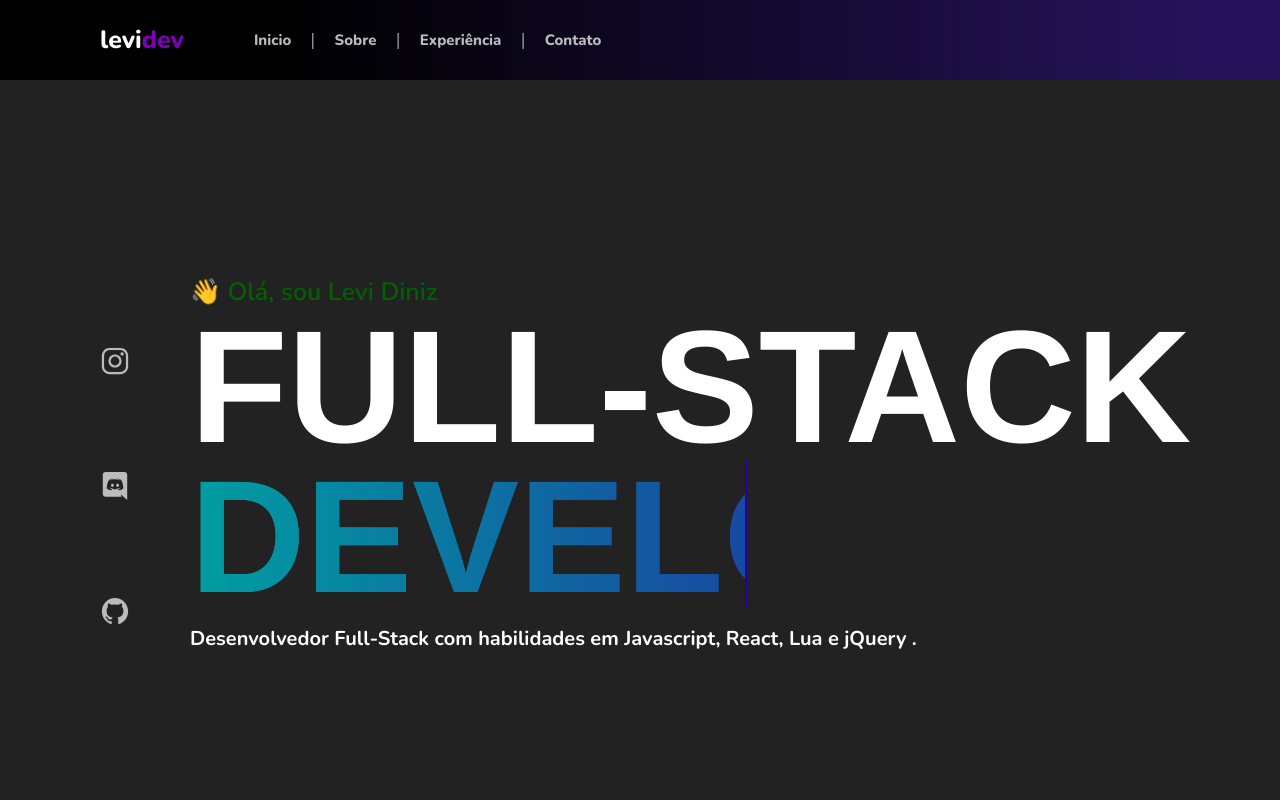
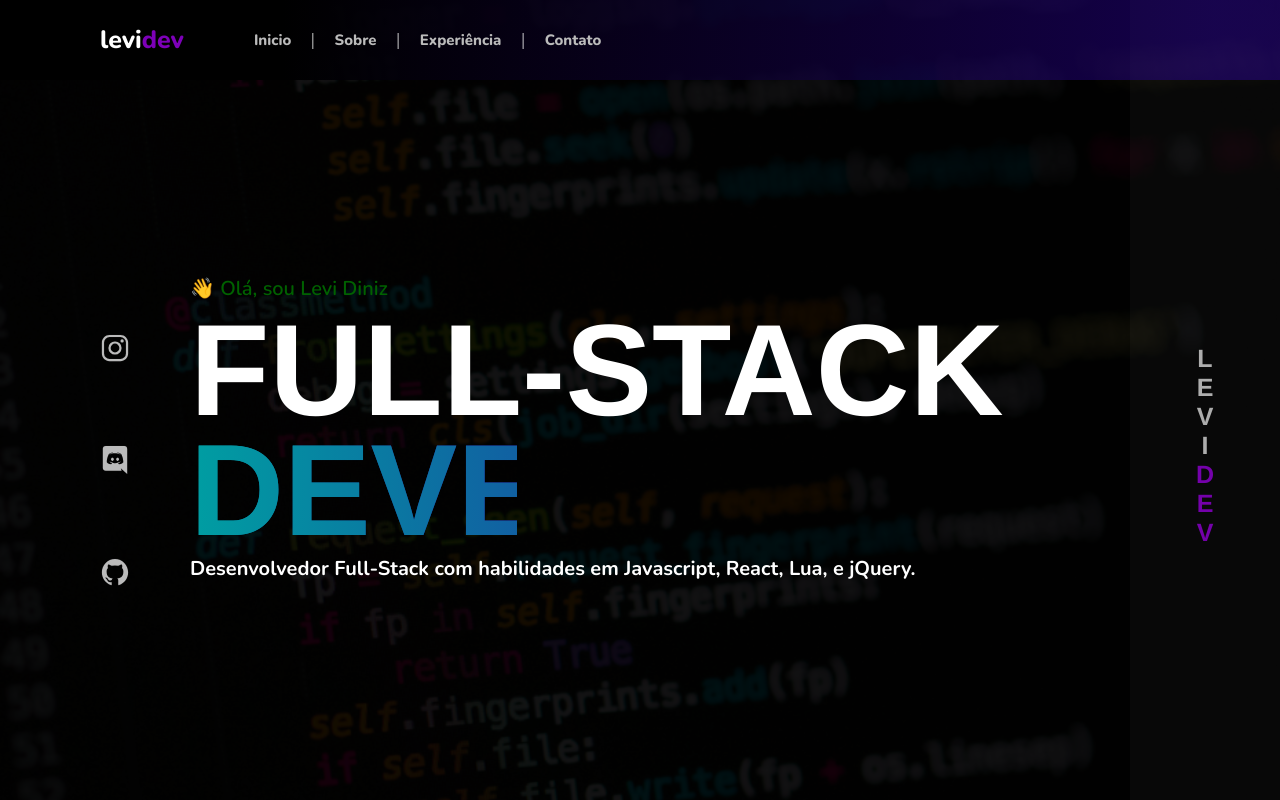
Before and after one commit to zBatataXDz/portfolio, a React (Create React App) app: page / in a window 1280 px wide. Shown: the top 800 px of the page. Built offline with nearby package versions, Linux system fonts and the light colour scheme.

Commit message:
main (animation)

```diff
--- a/public/index.html
+++ b/public/index.html
@@ -28,6 +28,9 @@
     <noscript>You need to enable JavaScript to run this app.</noscript>
     <div id="root"></div>
 
-
+    <!-- <audio autoplay> -->
+      <!-- <source src="/comunicacao.ogg" type="audio/ogg"> -->
+      <!-- Seu navegador não suporta a reprodução automática de áudio. -->
+    <!-- </audio> -->
   </body>
 </html>
--- a/src/componentes/Main.js
+++ b/src/componentes/Main.js
@@ -1,55 +1,40 @@
+import React from 'react';
 
 export default function Main() {
+
+    const openInstagram = () => {window.open('https://www.instagram.com/leviidiniz/', '_blank');};
+    const openDiscord= () => {window.open('https://discord.gg/CSUDMwttHx', '_blank');};
+    const openGitHub= () => {window.open('https://github.com/pzglevi/', '_blank');};
+
     return (
         <main id="main">
             <section id="section1">
-                <div>
-                    {/* <img className="code" src="/image/code.png"
-                        alt="codigo logico"
-                    ></img> */}
+                <div className='imagem'>
+                    <img className="img1" src="/image/code.png" alt="codigo logico"></img>
                 </div>
-                <div id="meuni_inicial">
+                    <div id="txt2">
+                        <p className="name2">L E V I  <span style={{ color: 'rgb(125, 0, 184)' }}>D E V</span></p>
+                    </div>
+                <div id="meunu_inicial">
                     <div id="icons">
                         <div className="instagram">
-                            <ion-icon name="logo-instagram"></ion-icon>
+                            <ion-icon name="logo-instagram" onClick={openInstagram}></ion-icon>
                         </div>
                         <div className="discord">
-                            <ion-icon name="logo-discord"></ion-icon>
+                            <ion-icon name="logo-discord" onClick={openDiscord}></ion-icon>
                         </div>
                         <div className="github">
-                            <ion-icon name="logo-github"></ion-icon>
+                            <ion-icon name="logo-github" onClick={openGitHub}></ion-icon>
                         </div>
                     </div>
                     <div id="txt">
                         <p className="titulo">👋 Olá, sou Levi Diniz</p>
                         <p className="p1">FULL-STACK</p>
                         <p className="p2"> <span></span> </p>
-                        {/* <p className="p3">DEVELOPER</p> */}
-                        <p className="p3">Desenvolvedor Full-Stack com habilidades em Javascript, React, Lua e jQuery .</p>
-                    </div>
-                </div>
-            </section>
-            <section id="section2">
-                <div id="meuni_inicial">
-                    <div id="icons">
-                        <div className="instagram">
-                            <ion-icon name="logo-instagram"></ion-icon>
-                        </div>
-                        <div className="discord">
-                            <ion-icon name="logo-discord"></ion-icon>
-                        </div>
-                        <div className="github">
-                            <ion-icon name="logo-github"></ion-icon>
-                        </div>
-                    </div>
-                    <div id="txt">
-                        <p className="titulo">👋 Olá, sou Levi Diniz</p>
-                        <p className="p1">FRONT-END</p>
-                        <p className="p2">STUDENT.</p>
-                        <p className="p3">DEVELOPER</p>
+                        <p className="p3">Desenvolvedor Full-Stack com habilidades em Javascript, React, Lua, e jQuery.</p>
                     </div>
                 </div>
             </section>
         </main>
-    )
+    );
 }
--- a/src/styles.css
+++ b/src/styles.css
@@ -5,32 +5,35 @@
 }
 
 body {
-  background-color: #222;
+  background-color: #000000;
+}
+header{
+  z-index: 9999;
 }
 
-
 #menu{
-  /* width: 100%; */
   height: 80px;
   display: flex;
-
   align-items: center;
   padding-left: 100px;
   color: rgb(255, 255, 255);
-  /* background: rgb(0,0,0); */
   background: linear-gradient(90deg, rgba(0,0,0,1) 22%, rgba(43,0,162,0.4514180672268907) 95%);
-  z-index: 9999999;
+  z-index: 99999;
 }
 
 #menu #name {
   font-family: "Nunito", sans-serif;
   font-weight: 800;
   font-size: 25px;
+  z-index: 9999;
+
 }
 
 #menu #button{
   width: 80px;
   margin-left: 50px;
+  z-index: 9999;
+
 }
 
 #menu #button span{
@@ -39,11 +42,15 @@ body {
   font-size: 15px;
   margin: 20px;
   color: rgb(187, 187, 187);
+  z-index: 9999;
+
 }
 
 #menu #button span:hover {
   cursor: pointer;
   color: white;
+  z-index: 9999;
+
 }
 /*
 =======================================
@@ -51,7 +58,11 @@ body {
 =======================================
 */
 
-.code {
+.img1 {
+  position: absolute;
+  top: 0;
+}
+.img2 {
   position: absolute;
   top: 0;
 }
@@ -64,9 +75,11 @@ body {
   justify-content: center;
 }
 #icons ion-icon {
-  margin-top: 7%;
+  margin-top: 6%;
   color: rgb(187, 187, 187);
   cursor: pointer;
+  /* z-index: -1; */
+
 }
 #icons ion-icon:hover {
   color:  rgb(53, 13, 165);
@@ -91,24 +104,22 @@ body {
   left: 100px;
 }
 
-#meuni_inicial {
+#meunu_inicial {
   width: 1300px;
   height: 450px;
   /* border: 1px solid; */
   position: relative;
 }
-#txt {
-
-}
-
 .titulo {
   color: rgb(0, 97, 0);
   font-family: "Nunito", sans-serif;
   font-weight: 600;
-  font-size: 25px;
+  font-size: 20px;
   position: absolute;
   top: 20px;
   margin-left: 190px;
+  z-index: -1;
+
 }
 .p1 {
   color: white;
@@ -117,7 +128,8 @@ body {
   top: 40px;
   margin-left: 190px;
   font-weight: 900;
-  font-size: 160px;
+  font-size: 130px;
+  z-index: -1;
 }
 .p2 {
   background: linear-gradient(90deg, rgba(0,158,162,1) 0%, rgba(43,0,162,1) 100%);
@@ -125,11 +137,14 @@ body {
   -webkit-text-fill-color: transparent;
   font-family: "Arimo", sans-serif;
   position: absolute;
-  top: 190px;
+  top: 160px;
   margin-left: 190px;
   font-weight: 900;
-  font-size: 160px;
-  /* animation: plavaras 30s infinite; */
+  font-size: 130px;
+  overflow: hidden;
+  width: 0;
+  animation: write 3s steps(23, end) infinite;
+  z-index: -1;
 }
 
 .p3 {
@@ -138,63 +153,74 @@ body {
   font-weight: 700;
   font-size: 20px;
   position: absolute;
-  top: 370px;
+  top: 300px;
   margin-left: 190px;
+  z-index: -1;
 }
 
 .p2 span::before {
   content: "";
   background: linear-gradient(90deg, rgba(0,158,162,1) 0%, rgba(43,0,162,1) 100%);
   background-clip: text;
-  animation: plavaras 20s infinite;
+  animation: plavaras 6s infinite;
+
 }
-
-.p2 span::after {
-  content: "";
-  position: absolute;
-  height: 80%;
-  border-left: 3px solid rgba(43,0,162,1);
-  /* border: 1px solid; */
-  opacity: 1;
-  animation: cursor .8s infinite, digita 20s steps(15) infinite ;
-  right: -15px;
-  width: calc(100% + 25px);
-  background-color: #222;
-  top: 15px;
-
+@keyframes write {
+  50% {
+    width: 13ch;
+  }
+}
+@keyframes plavaras {
+  0%, 49% {
+    content: "STUDENT.";
+  }
+  50%, 100% {
+    content: "DEVELOPER.";
+  }
 }
 
 
-@keyframes digita {
-  10%,15%,30%,35%,50%,55%,70%,75%,90%,95% {
-    width: 0;
-  }
-  5%,20%,25%,40%,45%,60%,65%,80%,85% {
-    width: calc(100% + 15px);
 
-  }
+img{
+  position: absolute;
+  /* backgroundColor: ; */
+
+  z-index: -80;
+  /* opacity: 0.08; */
 }
 
-@keyframes cursor {
-  0%{
-    border-left: 3px solid rgba(43,0,162,1);
-  }
+.img1{
+  position: absolute;
+  /* width: 60%; */
+  width: 100%;
+  height: 100vh;
+  z-index: -99;
+  opacity: 0.08;
 }
 
-@keyframes plavaras {
-  0%, 20% {
-    content: "STUDENT.";
-  }
-  21%, 40% {
-    content: "DEVELOPER.";
-  }
-  41%, 60% {
-    content: "STUDENT.";
-  }
-  61%, 80% {
-    content: "DEVELOPER.";
-  }
-  81%, 100% {
-    content: "STUDENT.";
-  }
+#txt2 {
+  width: 150px;
+  height: 100vh;
+  /* border: 1px solid white; */
+  position: absolute;
+  background-color: rgba(32, 32, 32, 0.253);
+  top: 0px;
+  right: 0;
+  display: flex;
+  justify-content: center;
+  align-items: center;
+  z-index: -99999;
 }
+.name2 {
+  /* font-family: "Nunito", sans-serif; */
+  font-family: "Arimo", sans-serif;
+  font-weight: 800;
+  font-size: 25px;
+  position: relative;
+  top: 8%;
+  color: rgb(187, 187, 187);
+  /* border: 1px solid; */
+  width: 30px;
+  height: 240px;
+  text-align: center;
+}
```
Also changed, not shown: public/image/camera2.jpg (added), 1 other file (tests, documents, lock files or other folders).
